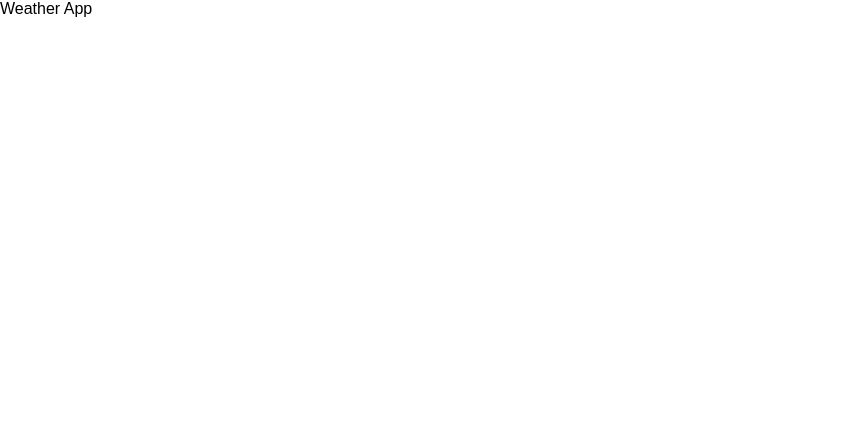
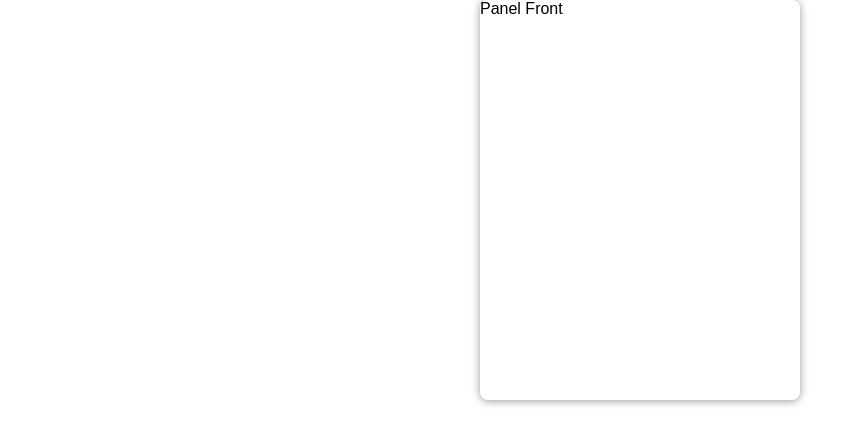
Before and after one commit to satansdeer/weather-app, a React (Create React App) app: page / in a window 1280 px wide. Shown: the top 444 px of the page, without its empty margins (0-868 px from the left). Built offline with nearby package versions, Linux system fonts and the light colour scheme.

Commit message:
lesson-2

```diff
--- a/src/App.js
+++ b/src/App.js
@@ -1,8 +1,14 @@
 import React, { Component } from "react";
+import "./panel.css";
 
 class App extends Component {
   render() {
-    return <div className="App">Weather App</div>;
+    return (
+      <div className="panel">
+        <div className="panel-front">Panel Front</div>
+        <div className="panel-back">Panel Back</div>
+      </div>
+    );
   }
 }
 
--- /dev/null
+++ b/src/panel.css
@@ -0,0 +1,41 @@
+.panel {
+  border-radius: 8px;
+  margin: 0 auto;
+  width: 320px;
+  height: 400px;
+  perspective: 600px;
+  position: relative;
+ }
+
+.panel .panel-front {
+  backface-visibility: hidden;
+  border-radius: 8px;
+  box-shadow: 0 1px 8px rgba(0,0,0,0.4);
+  height: 100%;
+  left: 0;
+  top: 0;
+  transform-style: preserve-3d;
+  transform: rotateX(0) rotateY(0);
+  transition: all .4s ease-in-out;
+  width: 100%;
+}
+
+.panel.flip .panel-front {
+  transform: rotateY(179deg);
+}
+
+.panel .panel-back {
+  position: absolute;
+  top: 0;
+  left: 0;
+  width: 100%;
+  height: 100%;
+  transform: rotateY(-179deg);
+  transform-style: preserve-3d;
+  backface-visibility: hidden;
+  transition: all .4s ease-in-out;
+}
+.panel.flip .panel-back {
+  transform: rotateX(0) rotateY(0);
+  box-shadow: 0 15px 50px rgba(0,0,0,0.2);
+}
```
Also changed, not shown: 1 other file (tests, documents, lock files or other folders).
